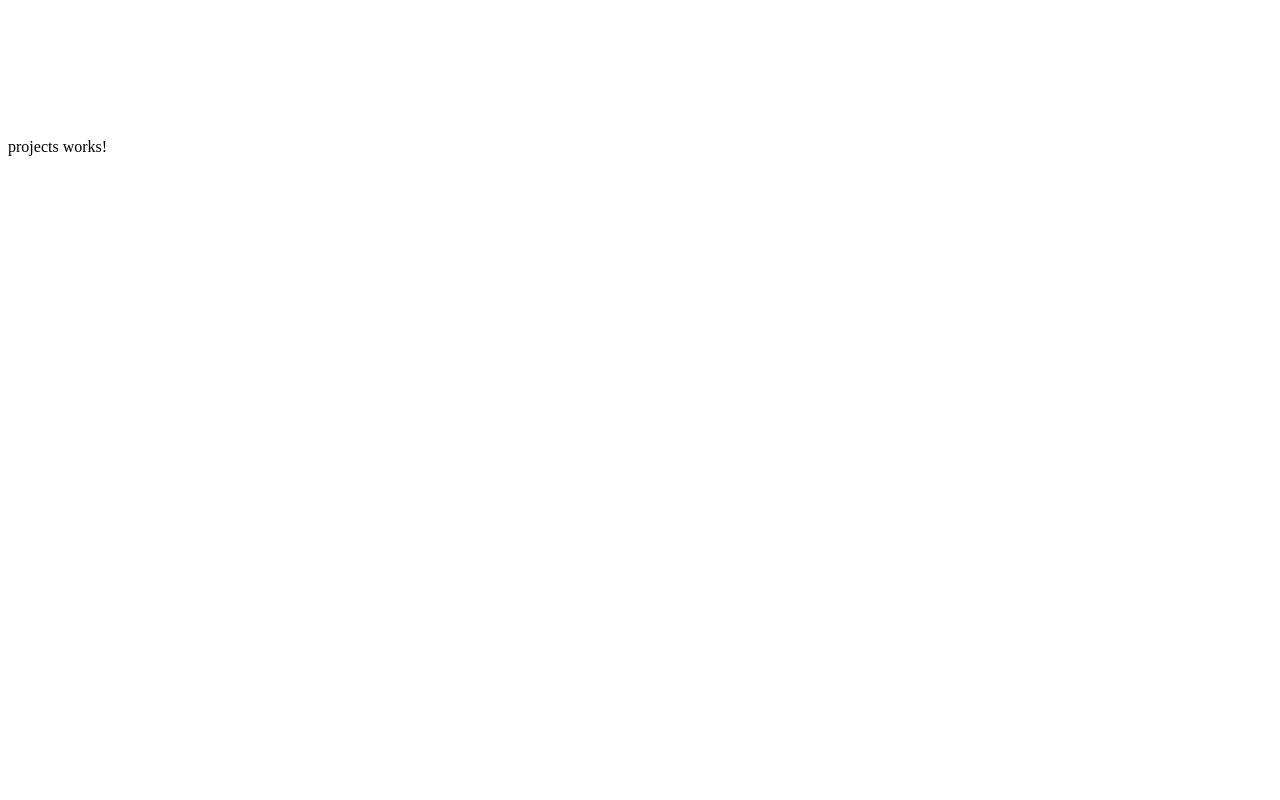
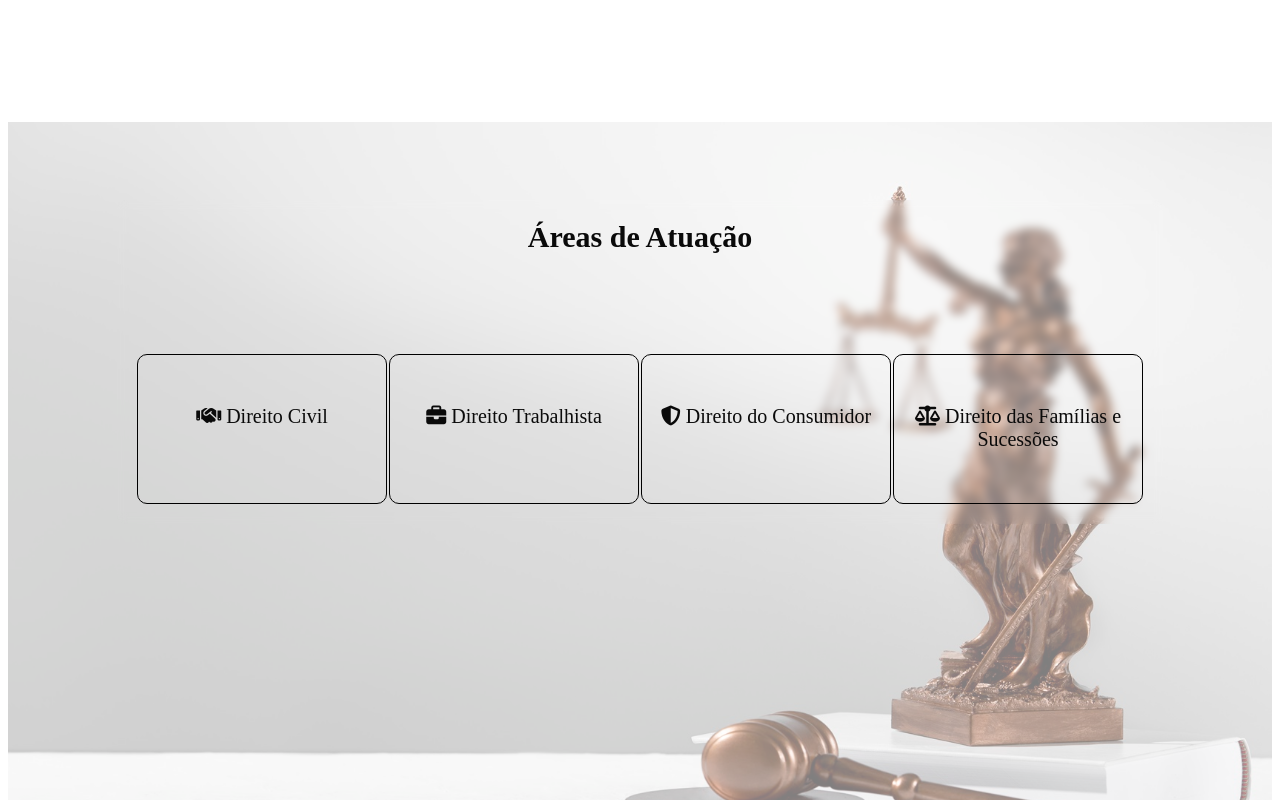
Before and after one commit to LuixCarlos00/Portifolio-Livia-Maria, an Angular app: page / in a window 1280 px wide. Shown: the part 1640-2440 px from the top of the page. Before the commit the page ends 1812 px from the top, so only its background shows below. Built offline with nearby package versions, Linux system fonts and the light colour scheme.

Commit message:
Luiz Carlos 03/11/2024
- implementar a Areas de Atuação foi cocluidas

```diff
--- a/src/app/areas/areas.component.css
+++ b/src/app/areas/areas.component.css
@@ -0,0 +1,91 @@
+* {
+  margin: 0;
+  padding: 0;
+  box-sizing: border-box;
+}
+
+
+.home {
+  margin: 0;
+  padding: 0;
+  width: 100%;
+  height: 100vh;
+}
+
+
+.image-container {
+  position: relative;
+  width: 100%;
+  height: 100%;
+  overflow: hidden;
+}
+
+.logoHome {
+  width: 100%;
+  height: 100%;
+  object-fit: cover;
+  opacity: 0.5;
+}
+
+
+.text-overlay {
+  position: absolute;
+  top: 30%;
+  left: 50%;
+  transform: translate(-50%, -50%);
+  text-align: center;
+  color: rgb(10, 10, 10);
+  padding: 20px;
+  border-radius: 10px;
+  backdrop-filter: blur(5px);
+  font-size: 20px;
+}
+
+.Areas {
+  display: flex;
+  margin-top: 100px;
+  gap: 2px;
+}
+
+.Areas_text {
+  display: flex;
+  flex-direction: column;
+  text-align: center;
+  align-items: baseline;
+  width: 250px;
+  height: 150px;
+  border: 1px solid black;
+  border-radius: 10px;
+}
+
+.Areas_text_title {
+  margin-top: 50px;
+  font-size: 20px;
+  width: 100%;
+}
+
+
+
+@media screen and (max-width: 768px) {
+
+
+  .text-overlay {
+    position: absolute;
+    top: 50%;
+    left: 50%;
+    transform: translate(-50%, -50%);
+    text-align: center;
+    color: rgb(10, 10, 10);
+    border-radius: 10px;
+    backdrop-filter: blur(5px);
+    font-size: 20px;
+  }
+
+  .Areas {
+    flex-direction: column;
+    align-items: center;
+    margin-top: 10px;
+    gap: 2px;
+  }
+
+}
--- a/src/app/areas/areas.component.html
+++ b/src/app/areas/areas.component.html
@@ -0,0 +1,49 @@
+<!DOCTYPE html>
+<html lang="en">
+
+<head>
+  <meta charset="UTF-8">
+  <meta name="viewport" content="width=device-width, initial-scale=1.0">
+</head>
+
+<body>
+  <main>
+    <section class="home">
+      <div class="image-container">
+        <img src="../../assets/imagens/justcy.jpg" alt="justcy" class="logoHome">
+        <div class="text-overlay">
+          <h2>Áreas de Atuação</h2>
+          <div class="Areas">
+            <section class="Areas_text">
+              <div class="Areas_text_title">
+                <i class="fa-solid fa-handshake"></i>
+                Direito Civil
+              </div>
+            </section>
+            <section class="Areas_text">
+              <div class="Areas_text_title">
+                <i class="fa-solid fa-briefcase"></i>
+                Direito Trabalhista
+              </div>
+            </section>
+            <section class="Areas_text">
+              <div class="Areas_text_title">
+                <i class="fas fa-shield-alt"></i>
+                Direito do Consumidor
+              </div>
+            </section>
+            <section class="Areas_text">
+              <div class="Areas_text_title">
+                <i class="fa-solid fa-balance-scale"></i>
+                Direito das Famílias e Sucessões
+              </div>
+            </section>
+
+          </div>
+        </div>
+      </div>
+    </section>
+  </main>
+</body>
+
+</html>
```
